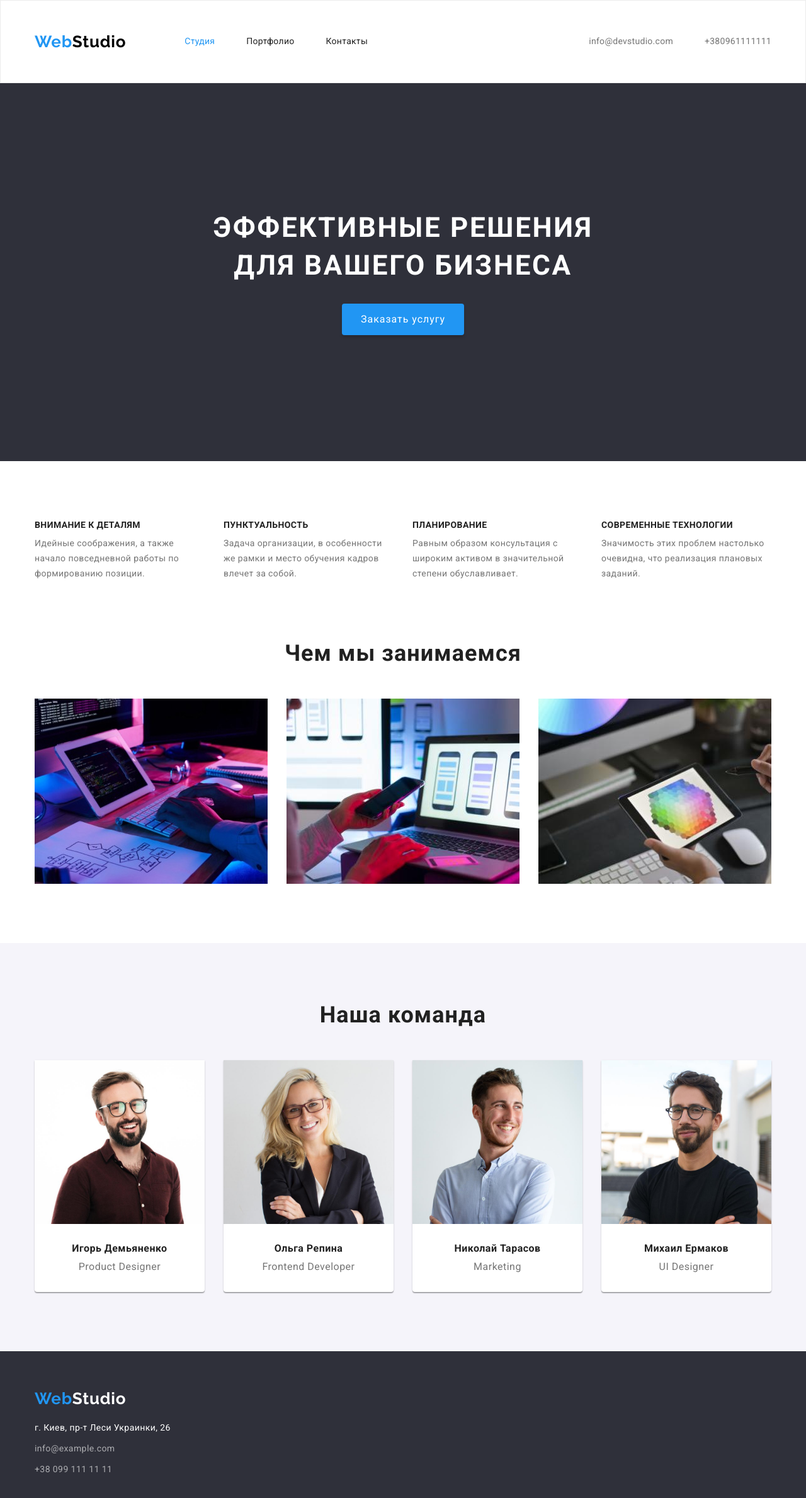
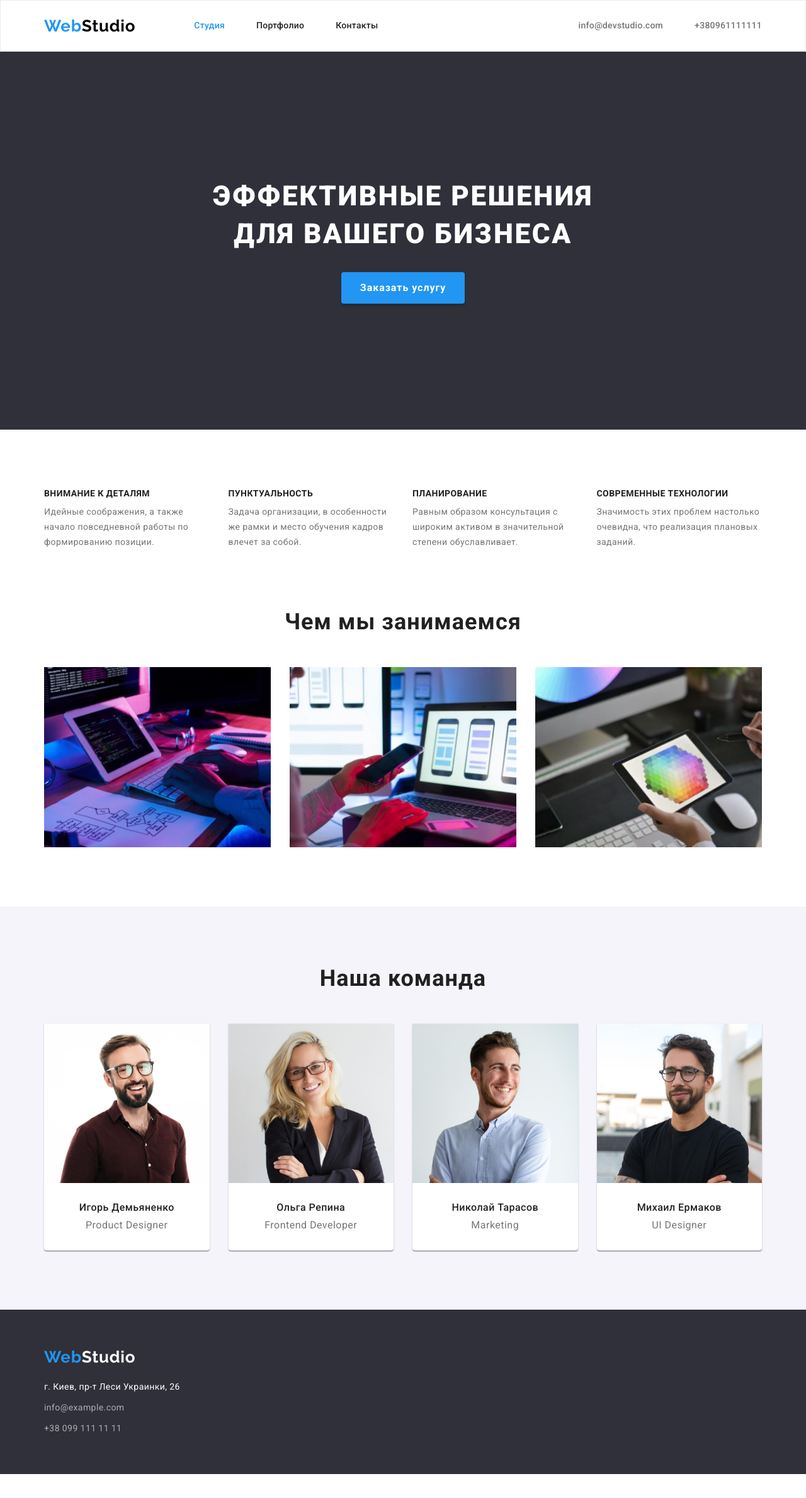
Before and after one commit to AlenkaNahorna/goit-markup-hw-03, a plain HTML site: page index.html in a window 1280 px wide. Shown: the whole page at 63% size. After the commit the page ends 2340 px from the top, so only its background shows below. Drawn offline with nearby package versions, Linux system fonts and the light colour scheme.

Commit message:
fixed bugs

```diff
--- a/css/styles.css
+++ b/css/styles.css
@@ -31,15 +31,17 @@ img {
 }
 
 .container {
-  width: 1200px;
-  padding-left: 15px;
-  padding-right: 15px;
+  width: 1170px;
+  padding: 0 15px;
   margin: 0 auto;
 }
 
 body {
-  font-family: 'Roboto', sans-serif;
+  margin: 0 auto;
+
+  font-family: Roboto, sans-serif;
   color: var(--first-text-color);
+  background-color: var(--background-main);
 }
 
 .list {
@@ -61,12 +63,13 @@ body {
   margin: -1px;
 }
 
+.section {
+  padding: 94px 0;
+}
+
 /* -------------------HEADER---------------------- */
 
 .header {
-  background-color: var(--background-main);
-  padding-top: 25px;
-  padding-bottom: 25px;
   border: 1px solid #ececec;
 }
 .header-container {
@@ -75,10 +78,8 @@ body {
 }
 
 .logo {
-  margin-right: 93px;
-
   font-family: Raleway;
-  font-weight: 700px;
+  font-weight: 700;
   font-size: 26px;
   line-height: 1.19;
   letter-spacing: 0.03em;
@@ -98,6 +99,7 @@ body {
 .nav-list {
   display: flex;
   align-items: center;
+  margin-left: 93px;
 }
 
 .nav-item:not(:last-child) {
@@ -108,7 +110,7 @@ body {
   display: block;
   padding: 32px 0;
 
-  font-weight: 500px;
+  font-weight: 500;
   font-size: 14px;
   line-height: 1.14;
   letter-spacing: 0.02em;
@@ -128,14 +130,13 @@ body {
   align-items: center;
   margin-left: auto;
 }
-.contact-item {
+.contact-item:not(:last-child) {
   margin-right: 50px;
 }
 .contact {
   display: block;
-  padding: 32px 0;
 
-  font-weight: 500px;
+  font-weight: 500;
   font-size: 14px;
   line-height: 1.14;
   letter-spacing: 0.02em;
@@ -156,40 +157,32 @@ body {
   margin: 0 auto 30px;
   max-width: 696px;
 
-  font-weight: 900px;
+  font-weight: 900;
   font-size: 44px;
   line-height: 1.36;
-  text-align: center;
   letter-spacing: 0.06em;
   text-transform: uppercase;
   color: var(--second-text-color);
 }
 .primary-btn {
-  display: inline-block;
   min-width: 136px;
-  margin: 0 auto;
   padding: 10px 30px;
   border: 0;
   border-radius: 4px;
   box-shadow: 0px 4px 4px rgba(0, 0, 0, 0.15);
 
-  font-family: Roboto;
-  font-weight: 700px;
+  font-family: inherit;
+  font-weight: 700;
   font-size: 16px;
   line-height: 1.87;
-  display: flex;
-  align-items: center;
-  text-align: center;
   letter-spacing: 0.06em;
   color: var(--second-text-color);
   background-color: var(--second-title-color);
 }
 
 /* ------------------FEATURES--------------------- */
-
 .features {
-  padding: 94px 0;
-  background-color: var(--background-main);
+  padding-bottom: 47px;
 }
 .features-list {
   display: flex;
@@ -206,7 +199,7 @@ body {
 .features-title {
   margin-bottom: 10px;
 
-  font-weight: 700px;
+  font-weight: 700;
   font-size: 14px;
   line-height: 1.14;
   letter-spacing: 0.03em;
@@ -223,21 +216,17 @@ body {
 
 /* --------------------WORKS----AND----TEAM---------- */
 .works {
-  padding-bottom: 94px;
-
-  background-color: var(--background-main);
+  padding-top: 47px;
 }
 
 .team {
-  padding: 94px 0;
-
   background-color: var(--background-section-three);
 }
 
 .section-title {
   margin-bottom: 50px;
 
-  font-weight: 700px;
+  font-weight: 700;
   font-size: 36px;
   line-height: 1.16;
   text-align: center;
@@ -277,7 +266,7 @@ body {
 .teammate-name {
   margin-bottom: 10px;
 
-  font-weight: 500px;
+  font-weight: 500;
   font-size: 16px;
   line-height: 1.18;
   text-align: center;
@@ -305,21 +294,20 @@ body {
 }
 .address {
   font-style: normal;
+  margin-top: 20px;
 }
 .map {
-  display: inline-block;
-  margin-top: 20px;
-
-  font-family: Roboto;
-  font-weight: normal;
   font-size: 14px;
   line-height: 1.71;
   letter-spacing: 0.03em;
   color: var(--second-text-color);
 }
+
+.footer-contact-item:not(:first-child) {
+  margin-top: 9px;
+}
 .footer-contact {
   display: inline-block;
-  margin-top: 9px;
 
   font-family: Roboto;
   font-weight: normal;
@@ -335,11 +323,6 @@ body {
 
 /* ---------------------PORTFOLIO----------------------- */
 
-.portfolio {
-  background-color: var(--background-main);
-  padding: 94px 0;
-}
-
 .filter-list {
   display: flex;
   margin-bottom: 50px;
@@ -347,16 +330,14 @@ body {
 }
 
 .secondary-btn {
-  display: inline-block;
   padding: 6px 22px;
   border-radius: 4px;
   border: 0;
 
   font-family: inherit;
-  font-weight: 500px;
+  font-weight: 500;
   font-size: 16px;
   line-height: 1.62;
-  text-align: center;
   letter-spacing: 0.03em;
 
   cursor: pointer;
@@ -405,7 +386,7 @@ body {
 .portfolio-item-title {
   margin-bottom: 4px;
 
-  font-weight: 700px;
+  font-weight: 700;
   font-size: 18px;
   line-height: 2;
   letter-spacing: 0.06em;
--- a/index.html
+++ b/index.html
@@ -53,7 +53,7 @@
         </div>
       </section>
 
-      <section class="features">
+      <section class="section features">
         <div class="container">
           <h2 class="visually-hidden">Особенности</h2>
           <ul class="features-list list">
@@ -85,7 +85,7 @@
         </div>
       </section>
 
-      <section class="works">
+      <section class="section works">
         <div class="container">
           <h2 class="section-title">Чем мы занимаемся</h2>
           <ul class="works-list list">
@@ -102,7 +102,7 @@
         </div>
       </section>
 
-      <section class="team">
+      <section class="section team">
         <div class="container">
           <h2 class="section-title">Наша команда</h2>
           <ul class="team-list list">
@@ -155,10 +155,12 @@
                 >г. Киев, пр-т Леси Украинки, 26</a
               >
             </li>
-            <li>
+            <li class="footer-contact-item">
               <a class="footer-contact link" href="mailto:info@example.com">info@example.com</a>
             </li>
-            <li><a class="footer-contact link" href="tel:+380991111111">+38 099 111 11 11</a></li>
+            <li class="footer-contact-item">
+              <a class="footer-contact link" href="tel:+380991111111">+38 099 111 11 11</a>
+            </li>
           </ul>
         </address>
       </div>
```
Also changed, not shown: portfolio.html (+3 -3 lines).
